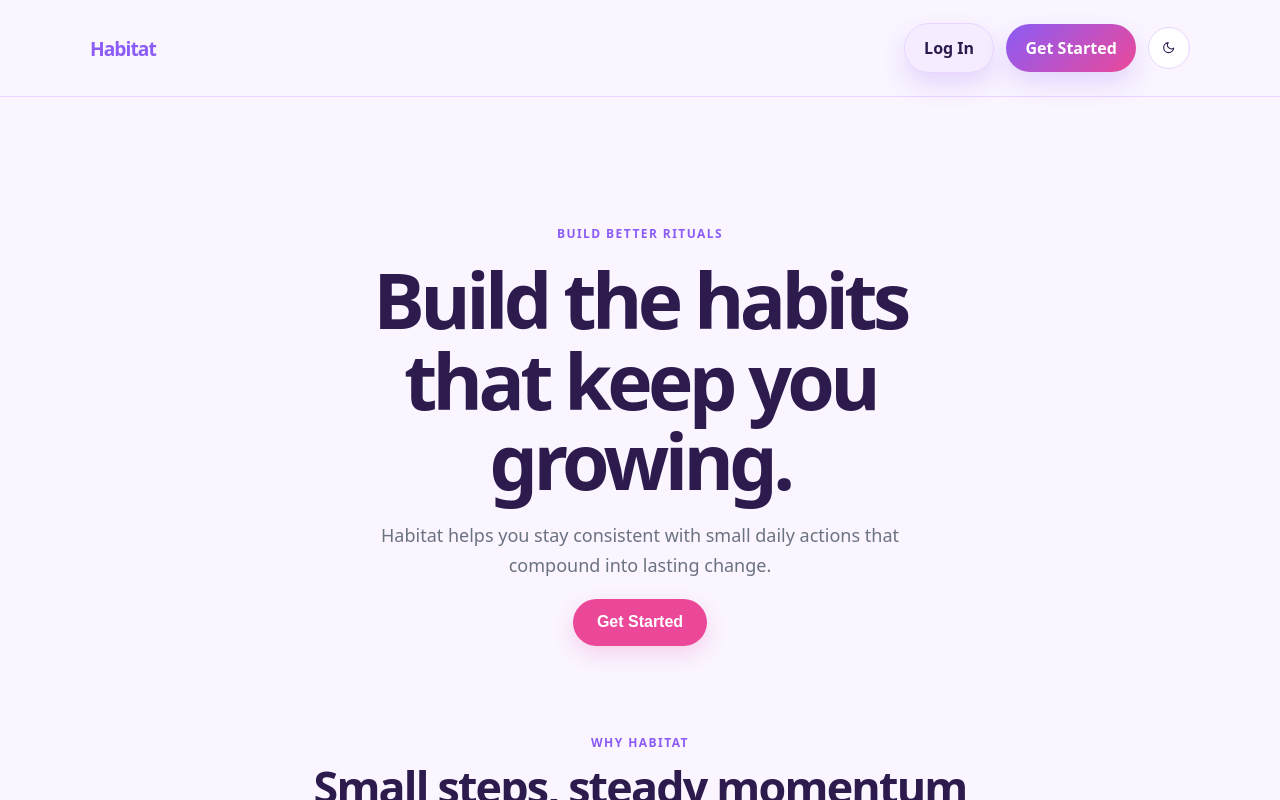
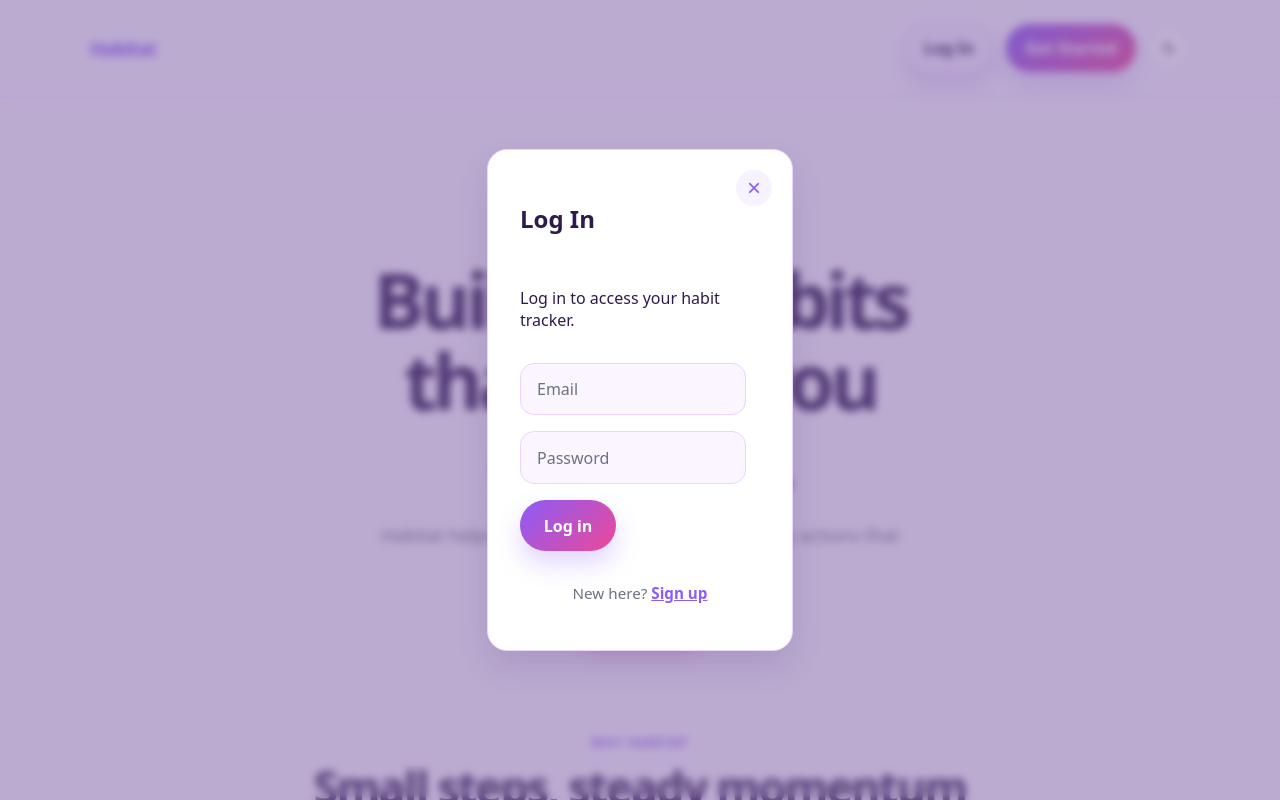
Before and after one commit to lydiahmbugua/habitat, a React (Vite) app: page / in a window 1280 px wide. Both pictures are taken after a click on the button "Log In". Shown: the top 800 px of the page. Built offline with nearby package versions, Linux system fonts and the light colour scheme; no server answers.

Commit message:
feat: correct auth form output

```diff
--- a/src/App.jsx
+++ b/src/App.jsx
@@ -1,9 +1,9 @@
-import { BrowserRouter, Route, Routes } from "react-router-dom"; // FIX: removed unused Navigate import
-import Landing from "./components/Landing/Landing.jsx"; // ADD
+import { BrowserRouter, Route, Routes } from "react-router-dom";
+import Landing from "./components/Landing/Landing.jsx";
 import Dashboard from "./components/Dashboard/Dashboard.jsx";
 import HabitDetail from "./components/HabitDetail/HabitDetail.jsx";
 import "./App.css";
-import ProtectedRoute from "./components/Auth/ProtectedRoute.jsx"; // ADD
+import ProtectedRoute from "./components/Auth/ProtectedRoute.jsx";
 import Settings from "./components/Settings/Settings.jsx";
 
 function App() {
--- a/src/components/Auth/AuthForm.jsx
+++ b/src/components/Auth/AuthForm.jsx
@@ -3,7 +3,7 @@ import { supabase } from "../../lib/supabaseClient.js";
 import { useNavigate } from "react-router-dom";
 import styles from "./AuthForm.module.css";
 
-function AuthForm({ initialMode = "login" }) {
+function AuthForm({ initialMode = "login", onClose }) {
   const [mode, setMode] = useState(initialMode); // "login" | "signup"
   const [email, setEmail] = useState("");
   const [password, setPassword] = useState("");
@@ -49,7 +49,21 @@ function AuthForm({ initialMode = "login" }) {
   };
 
   return (
-    <form className={styles.form} onSubmit={handleSubmit}>
+    <div className={styles.overlay} onClick={onClose}>
+      <form
+        className={styles.form}
+        onSubmit={handleSubmit}
+        onClick={(e) => e.stopPropagation()}
+      >
+        <button
+          type="button"
+          className={styles.closeButton}
+          onClick={onClose}
+          aria-label="Close"
+        >
+          &times;
+        </button>
+
         <h2 className={styles.heading}>
           {mode === "signup" ? "Sign Up" : "Log In"}
         </h2>
@@ -75,8 +89,12 @@ function AuthForm({ initialMode = "login" }) {
           minLength={6}
           required
         />
-      {error ? <p role="alert">{error}</p> : null}
-      {infoMessage ? <p>{infoMessage}</p> : null}
+        {error ? (
+          <p role="alert" className={styles.error}>
+            {error}
+          </p>
+        ) : null}
+        {infoMessage ? <p className={styles.info}>{infoMessage}</p> : null}
         <button className={styles.primaryButton} type="submit">
           {mode === "signup" ? "Sign up" : "Log in"}
         </button>
@@ -91,6 +109,7 @@ function AuthForm({ initialMode = "login" }) {
           </button>
         </p>
       </form>
+    </div>
   );
 }
 
--- a/src/components/Auth/ProtectedRoute.jsx
+++ b/src/components/Auth/ProtectedRoute.jsx
@@ -1,5 +1,3 @@
-// src/components/Auth/ProtectedRoute.jsx
-
 import { Navigate } from "react-router-dom";
 import { useAuth } from "../../context/useAuth";
 
--- a/src/components/Dashboard/NewHabitForm.jsx
+++ b/src/components/Dashboard/NewHabitForm.jsx
@@ -109,7 +109,7 @@ function NewHabitForm({ initialHabit, onSave, onClose, onSuccess }) {
         <div className={styles.successIcon} aria-hidden="true">
           ✓
         </div>
-        {/* ADD: message reflects which action actually happened */}
+
         <h2>{isEditMode ? "Habit updated!" : "Habit added!"}</h2>
       </div>
     );
@@ -124,7 +124,6 @@ function NewHabitForm({ initialHabit, onSave, onClose, onSuccess }) {
           </p>
           <h2>{isEditMode ? "Update your ritual" : "Add a ritual"}</h2>
         </div>
-        {/* FIX: removed duplicate close button here — Modal owns closing */}
       </div>
 
       <label className={styles.fieldGroup}>
```
Lines whose indentation alone changed are shown as unchanged.
